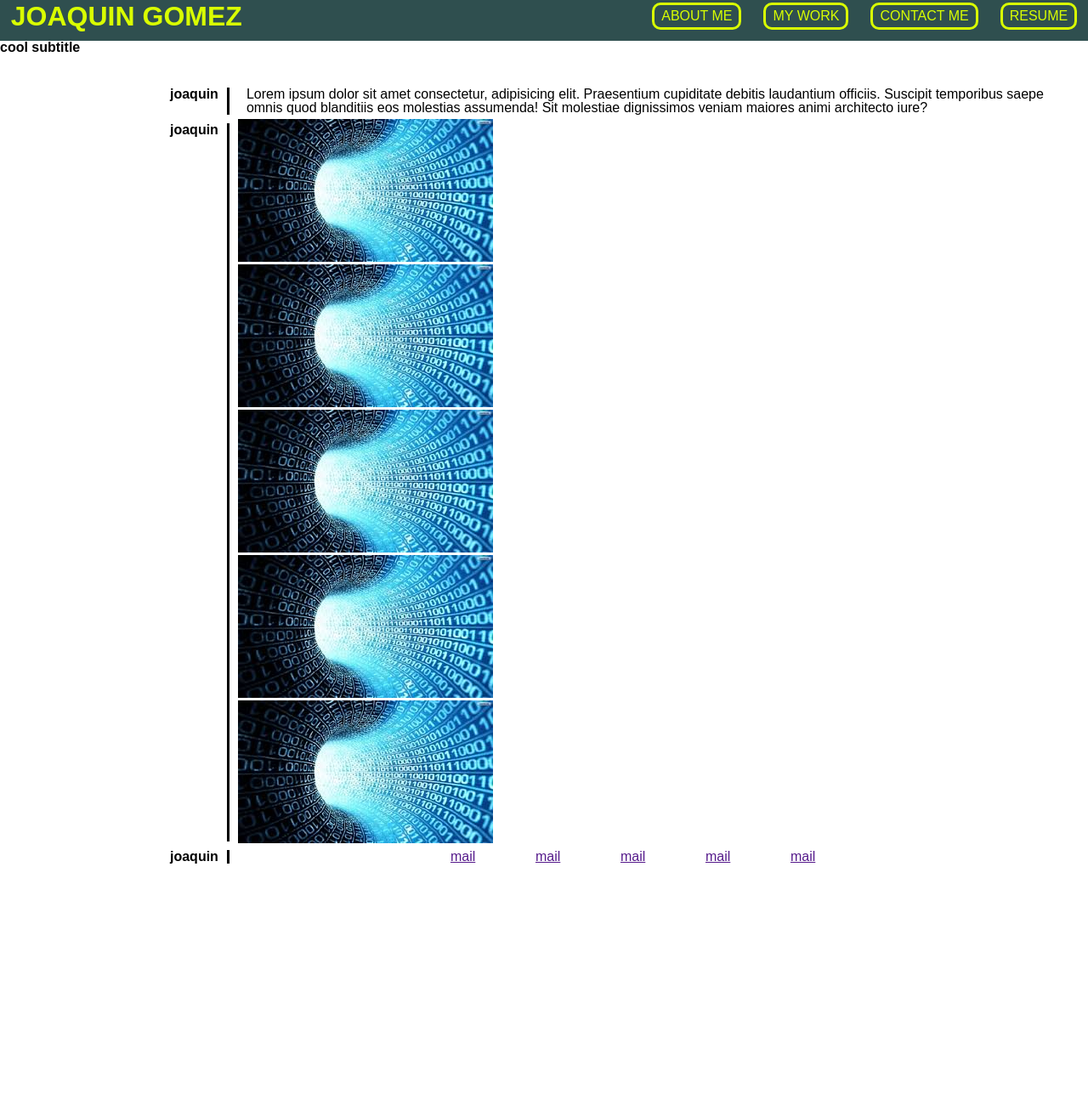
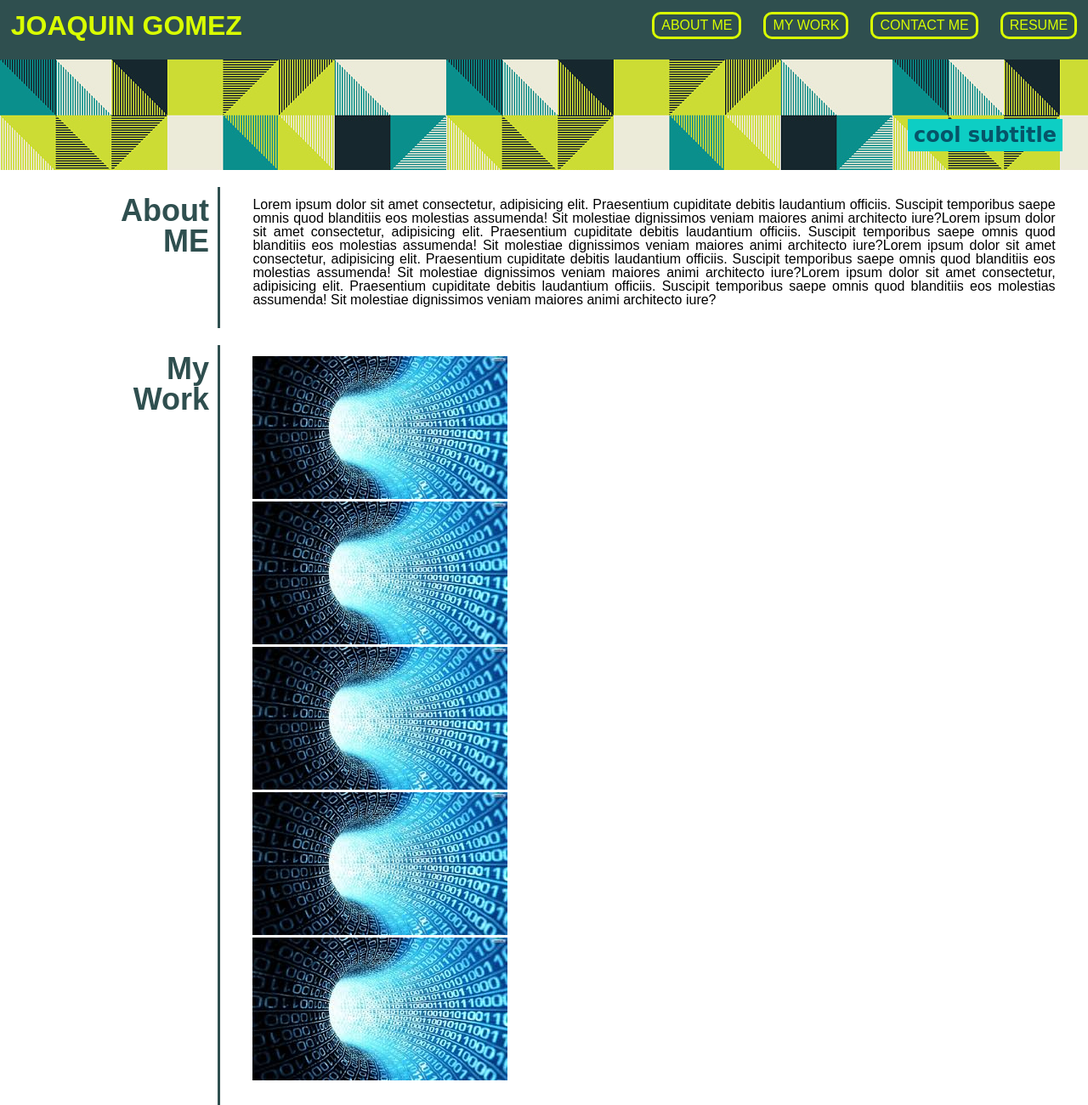
Before and after one commit to joacogm12/my-portfolio, a plain HTML site: page index.html in a window 1280 px wide. Shown: the part 10-1310 px from the top of the page at 85% size. Before the commit the page ends 1031 px from the top, so only its background shows below. Drawn offline with Linux system fonts and the light colour scheme; a script that the page names is missing.

Commit message:
html restructure and css desing

```diff
--- a/css/style.css
+++ b/css/style.css
@@ -5,13 +5,22 @@ header {
     padding: 1%;
     background-color: darkslategray;
     color: rgb(217, 255, 0);
-
+    position: fixed;
+    top: 0;
+    width: 100%;
+    z-index: 1;
+    height: 10%;
 }
 
 h1 {
     font-size: 200%;
     justify-content: left;
     font-family: Arial;
+}
+
+main {
+    position: relative;
+    top: 10%;
 }
 
 nav ul {
@@ -38,35 +47,48 @@ nav a:hover{
 .subtitle{
     display: flex;
     width: 100%;
-    background-image: url(fotos/foto.jpg);
-    height: 50px;
-    z-index: 1 !important;
+    background-image: url(../fotos/foto.jpg);
+    height: 130px;
 }
 
-div{
+.subtitle h2{
+    font-family: cursive;
+    font-size: 150%;
+    color: rgb(6, 84, 104);
+    font-weight: bold;
+    position: absolute;
+    background-color: #0dcec4;
+    padding: 7px;
+    top: 70px;
+    right: 30px;
+}
+
+.secciones  {
     display: flex;
     flex-wrap: nowrap;
+    margin-top: 20px;
 }
 
-p, .contenido{
-    display: inline-block;
-    margin: 5px 10px;
+.tituloC h2 {
+    color: darkslategray;
+    font-family: Arial, Helvetica, sans-serif;
 }
 
-.contenido{
-    margin-left: 200px;
-    border-right: solid black;
+.tituloC {
+    font-size: 225%;
+    width: 2300px;
     padding-right: 10px;
+    margin-top: 10px;
+    text-align: right;
+
 }
 
-footer ul{
-    display: flex;
-    flex-wrap: nowrap;
-    max-width: 800px;
-    margin:auto
+.contenido {
+    flex: 0 0 80%;
+    min-height: fit-content;
+    min-height: fit-content;
+    border-left-style: solid;
+    border-color: darkslategray;
+    padding: 1% 3% 2% 3%;
+    text-align: justify;
 }
-
-footer li{
-    width: 100;
-    display: inline-block;
-}
--- a/index.html
+++ b/index.html
@@ -9,6 +9,8 @@
         <script src="main.js"></script>
     </head>
     <body>
+
+
         <header>
             <h1>JOAQUIN GOMEZ</h1>
             <nav>
@@ -20,16 +22,29 @@
                 </ul>
             </nav>
         </header>
+
+
         <main>
+
             <div class="subtitle">
                 <h2>cool subtitle</h2>
             </div>
-            <div>
-                <h2 class="contenido">joaquin</h2>
-                <p>Lorem ipsum dolor sit amet consectetur, adipisicing elit. Praesentium cupiditate debitis laudantium officiis. Suscipit temporibus saepe omnis quod blanditiis eos molestias assumenda! Sit molestiae dignissimos veniam maiores animi architecto iure?</p>
+
+            <section class="secciones">
+                <div class="tituloC">
+                    <h2>About <br> ME</h2>
                 </div>
-            <div>
-                <h2 class="contenido">joaquin</h2>
+                <div class="contenido">
+                    <p>Lorem ipsum dolor sit amet consectetur, adipisicing elit. Praesentium cupiditate debitis laudantium officiis. Suscipit temporibus saepe omnis quod blanditiis eos molestias assumenda! Sit molestiae dignissimos veniam maiores animi architecto iure?Lorem ipsum dolor sit amet consectetur, adipisicing elit. Praesentium cupiditate debitis laudantium officiis. Suscipit temporibus saepe omnis quod blanditiis eos molestias assumenda! Sit molestiae dignissimos veniam maiores animi architecto iure?Lorem ipsum dolor sit amet consectetur, adipisicing elit. Praesentium cupiditate debitis laudantium officiis. Suscipit temporibus saepe omnis quod blanditiis eos molestias assumenda! Sit molestiae dignissimos veniam maiores animi architecto iure?Lorem ipsum dolor sit amet consectetur, adipisicing elit. Praesentium cupiditate debitis laudantium officiis. Suscipit temporibus saepe omnis quod blanditiis eos molestias assumenda! Sit molestiae dignissimos veniam maiores animi architecto iure?</p>
+                </div>
+            </section>
+
+
+            <section class="secciones">
+                <div class="tituloC">
+                    <h2>My <br> Work</h2>
+                </div>
+                <div class="contenido">
                     <ul>
                         <li><img class="fofotgrande" src="fotos/foto_work.jpg" alt=""></li>
                         <li><img src="fotos/foto_work.jpg" alt=""></li>
@@ -38,10 +53,14 @@
                         <li><img src="fotos/foto_work.jpg" alt=""></li>
                      </ul>
                 </div>
-        </main>
-        <footer>
-            <div>
-                <h2 class="contenido">joaquin</h2>
+            </section>
+
+
+            <section class="secciones">
+                <div class="tituloC">
+                    <h2>Contact <br> Me</h2>
+                </div>
+                <div class="contenido">
                     <ul>
                         <li><a href="">mail</a></li>
                         <li><a href="">mail</a></li>
@@ -50,6 +69,9 @@
                         <li><a href="">mail</a></li>
                     </ul>
                 </div>
-        </footer>
+            </section>
+
+
+        </main>
     </body>
 </html>
```
Lines whose indentation alone changed are shown as unchanged.
